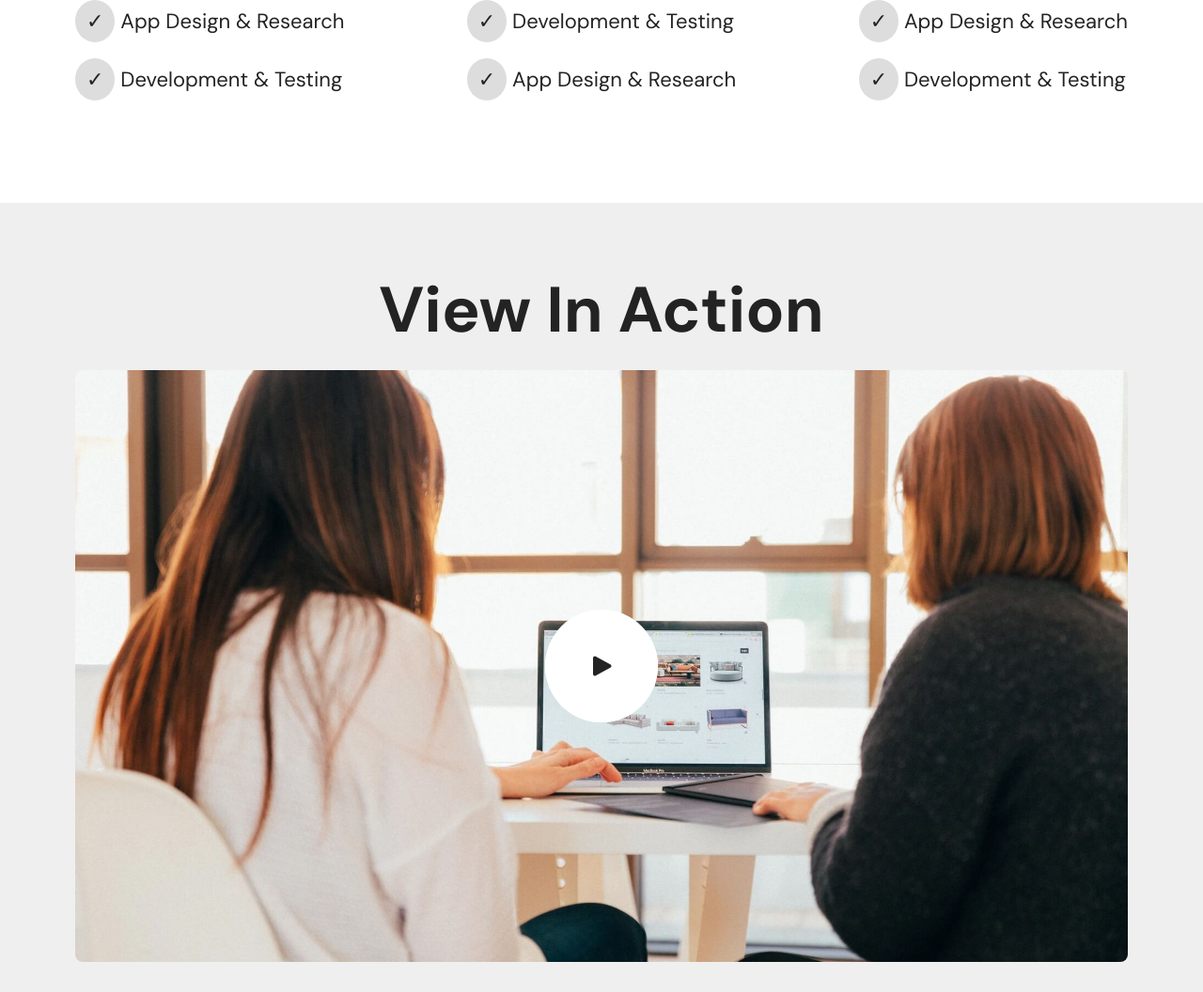
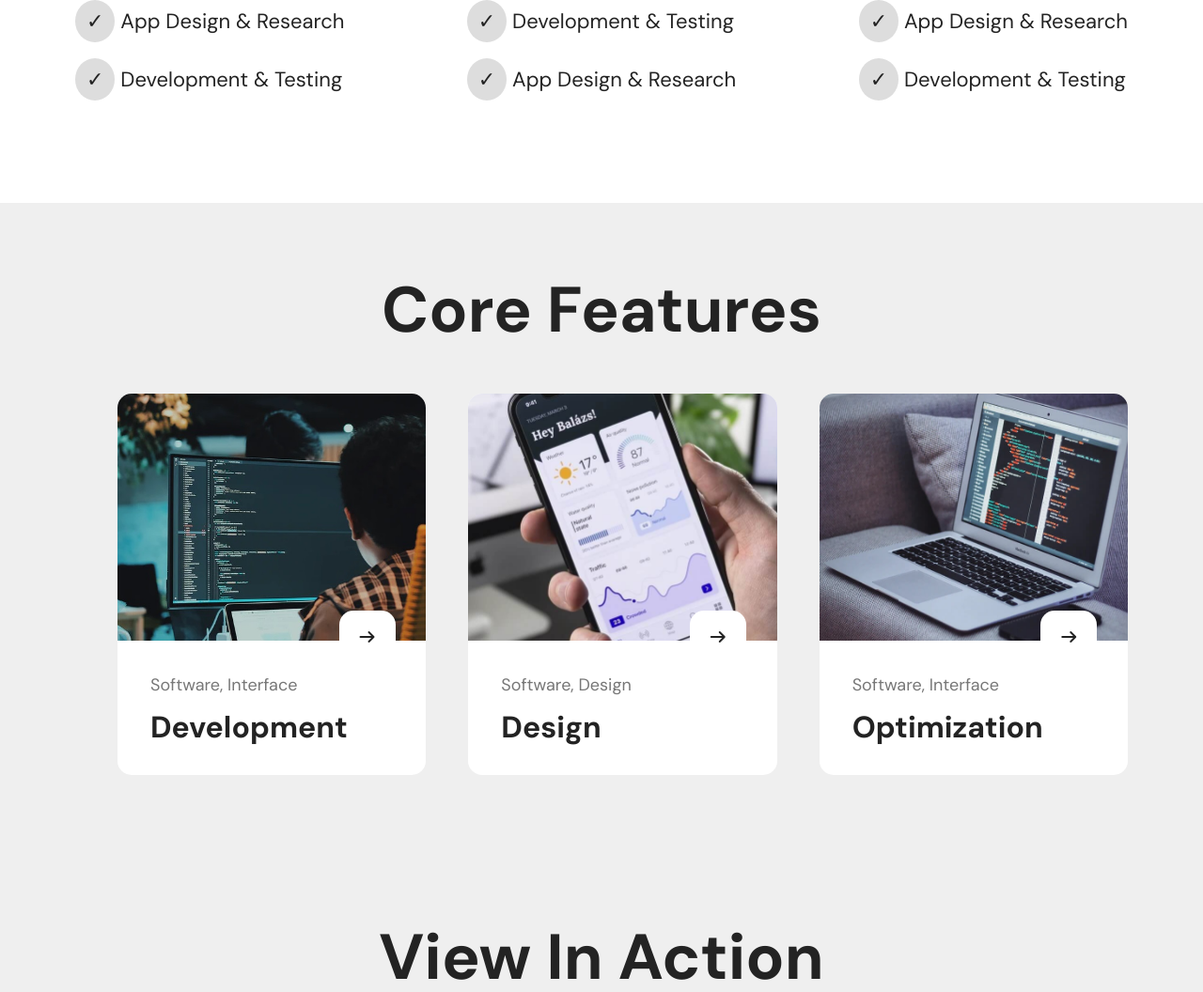
Before and after one commit to long27112003/nguyen-hai-long-project-mini-1, a plain HTML site: page index.html in a window 1280 px wide. Shown: the part 2123-3179 px from the top of the page at 94% size. Drawn offline with Linux system fonts and the light colour scheme.

Commit message:
Creat page Core-Features

```diff
--- a/assets/css/style.css
+++ b/assets/css/style.css
@@ -655,3 +655,76 @@
 }
 
 /* End Our Goal */
+
+/* Core Features */
+.core-features {
+    background: var(--color-bg-2);
+    padding: 80px 0;
+}
+
+
+.core-features .inner-wrap {
+    display: flex;
+    justify-content: center;
+    align-items: center;
+
+}
+
+.core-features .inner-box {
+    background: #fff;
+    margin-left: 45px;
+    margin-top: 25px;
+    border-radius: 15px;
+    overflow: hidden;
+    position: relative;
+}
+
+.core-features .inner-img {
+    width: 350px;
+    height: auto;
+}
+
+.core-features .inner-img img {
+    width: 100%;
+    object-fit: cover;
+    aspect-ratio: 4/3;
+}
+
+.core-features .inner-box .inner-content {
+    padding: 35px;
+
+}
+
+.core-features .inner-box .icon-box {
+    display: inline-block;
+    position: absolute;
+    padding: 20px 20px;
+    background: #fff;
+    bottom: 29%;
+    right: 10%;
+    border-radius: 15px;
+}
+
+.core-features .inner-box .icon-box:hover {
+    background: #777777;
+    color: #fff;
+}
+
+.core-features .inner-box .inner-content .inner-desc {
+    font-size: 18px;
+    color: #777777;
+    margin-bottom: 20px;
+}
+
+.core-features .inner-box .inner-content .inner-title {
+    font-size: 32px;
+}
+
+
+@media (max-width: 991.98px) {
+    .core-features .inner-wrap {
+        flex-wrap: wrap;
+    }
+}
+
+/* End Core Features */
--- a/index.html
+++ b/index.html
@@ -180,6 +180,59 @@
 
     <!-- End Our Goal -->
 
+    <!-- Core Features -->
+     <div class="core-features">
+        <div class="container">
+            <div class="box-head box-head-center">
+                <h2 class="inner-title">
+                    Core Features
+                </h2>
+            </div>
+
+            <div class="inner-wrap">
+                <div class="inner-box">
+                    <div class="inner-img">
+                        <img src="assets/images/features1.jpg" alt="Image">
+                    </div>
+                    <div class="icon-box">
+                        <i class="fa-solid fa-arrow-right"></i>
+                    </div>
+                    <div class="inner-content">
+                        <p class="inner-desc">Software, Interface</p>
+                        <h2 class="inner-title">Development</h2>
+                    </div>
+                </div>
+
+                <div class="inner-box">
+                    <div class="inner-img">
+                        <img src="assets/images/features2.jpg" alt="Image">
+                    </div>
+                    <div class="icon-box">
+                        <i class="fa-solid fa-arrow-right"></i>
+                    </div>
+                    <div class="inner-content">
+                        <p class="inner-desc">Software, Design</p>
+                        <h2 class="inner-title">Design</h2>
+                    </div>
+                </div>
+
+                <div class="inner-box">
+                    <div class="inner-img">
+                        <img src="assets/images/features3.jpg" alt="Image">
+                    </div>
+                    <div class="icon-box">
+                        <i class="fa-solid fa-arrow-right"></i>
+                    </div>
+                    <div class="inner-content">
+                        <p class="inner-desc">Software, Interface</p>
+                        <h2 class="inner-title">Optimization</h2>
+                    </div>
+                </div>
+            </div>
+        </div>
+     </div>
+    <!-- End Core Features -->
+
     <!-- View In Action -->
 
 
```
Also changed, not shown: assets/images/features3.jpg (added).
